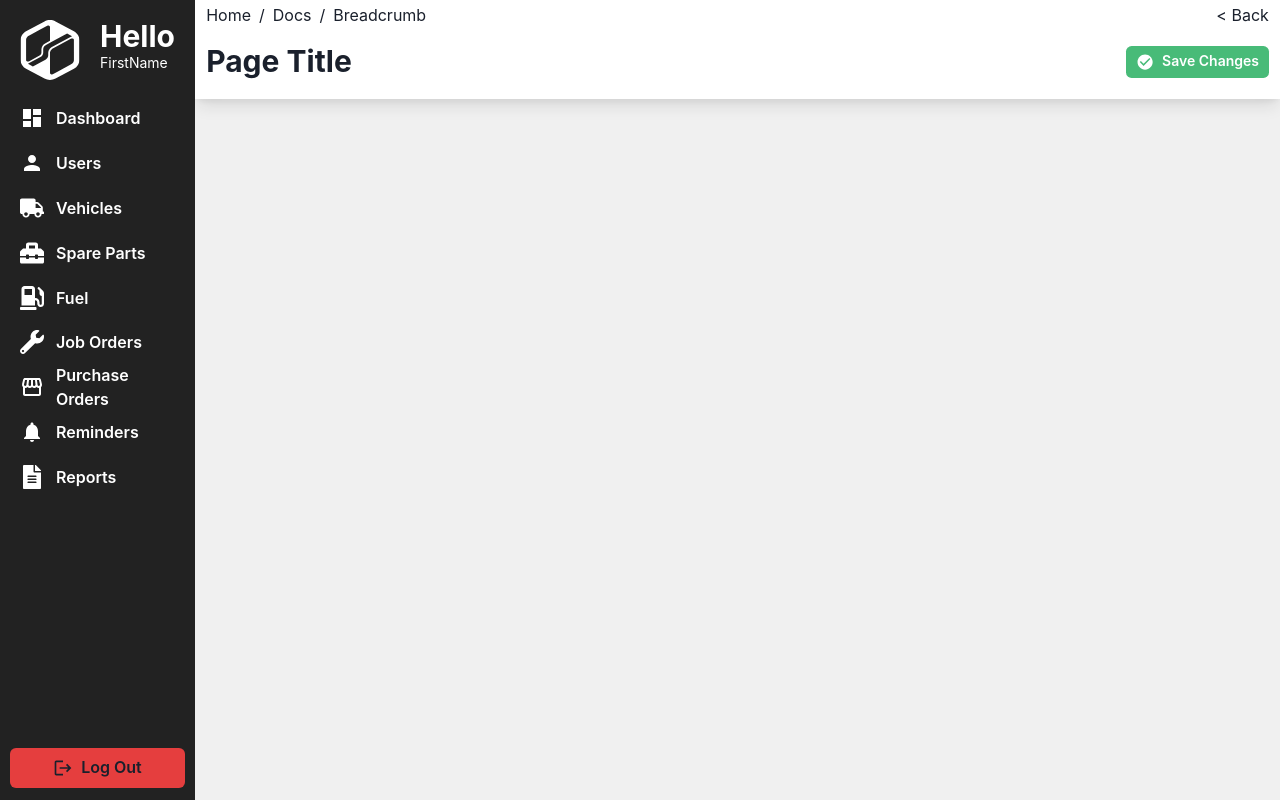
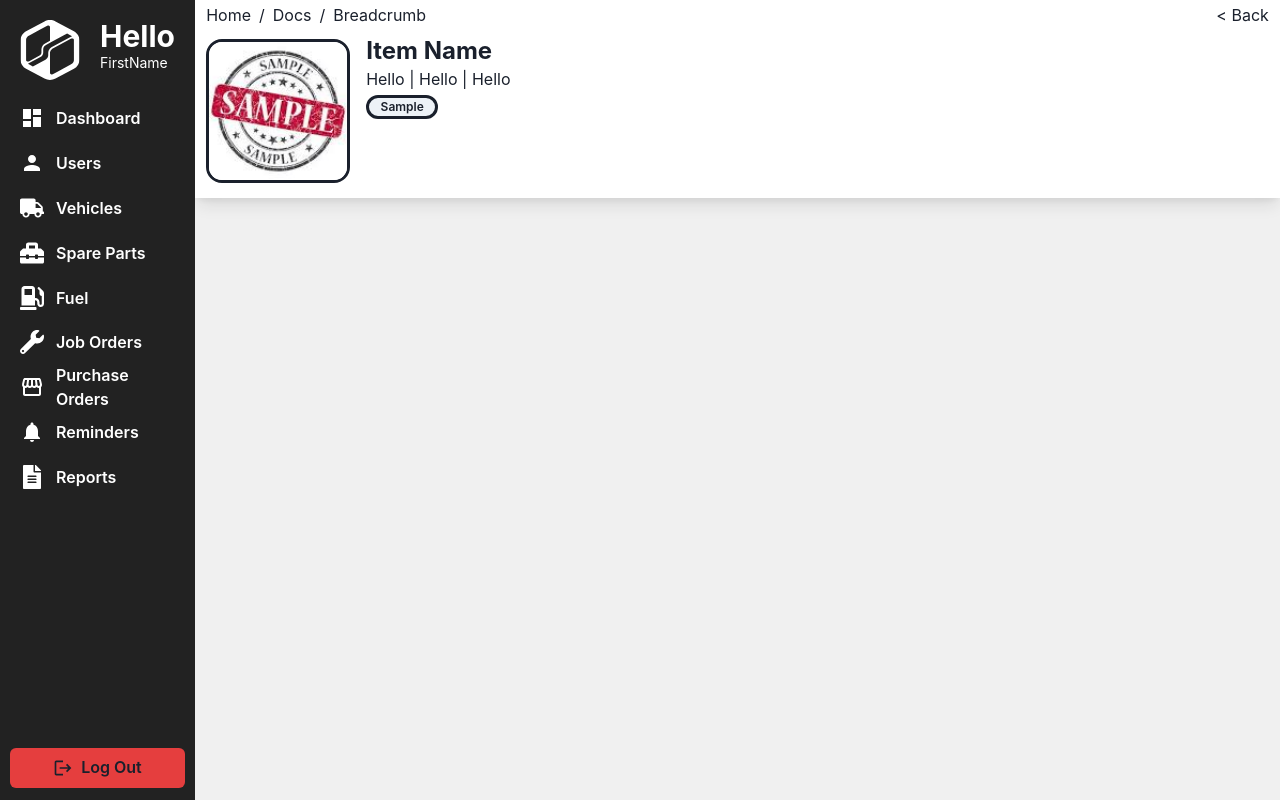
Before and after one commit to dapniii/isande2-project, a Next.js app: page / in a window 1280 px wide. Built offline with nearby package versions, Linux system fonts and the light colour scheme.

Commit message:
Header cleanup

```diff
--- a/components/Header.js
+++ b/components/Header.js
@@ -45,19 +45,18 @@ function Header({
                         <BreadcrumbLink href='#'>Breadcrumb</BreadcrumbLink>
                     </BreadcrumbItem>
                 </Breadcrumb>
-                {/* Temp back button */}
+                {/* TODO: Create custom button for this */}
                 <Text>{"< Back"}</Text>
             </GridItem>
 
             <GridItem py={3}>
                 {/* SAMPLE BASIC CONTENT */}
-                <Flex justifyContent={"space-between"} alignItems={"center"}>
+                {/* <Flex justifyContent={"space-between"} alignItems={"center"}>
                     <Text fontSize={"3xl"} fontWeight={"bold"}>Page Title</Text>
                     <SaveButton title={"Save Changes"} clickFunction={() => console.log("test")} />
-                </Flex>
+                </Flex> */}
 
                 {/* SAMPLE COMPLEX CONTENT */}
-                {/*
                 <Flex gap={4}>
                     <Image
                     borderRadius={"1em"}
@@ -68,17 +67,19 @@ function Header({
                     />
 
                     <Flex flexDirection={"column"} gap={1}>
-                        <Text fontSize={"2xl"} fontWeight={"bold"}>Item Name</Text>
+                        <Text fontSize={"2xl"} fontWeight={"bold"} lineHeight={6}>Item Name</Text>
                         <Text>Hello | Hello | Hello</Text>
+                        {/* TODO: Create custom component for this */}
                         <Button
                             border={"solid"}
                             borderRadius={"1em"}
-                            size={"sm"}
+                            w={"50%"}
+                            size={"xs"}
                         >
                             Sample
                         </Button>
                     </Flex>
-                </Flex> */}
+                </Flex>
             </GridItem>
 
             {/* NOTE: Tabs should be part of main content not header */}
```
